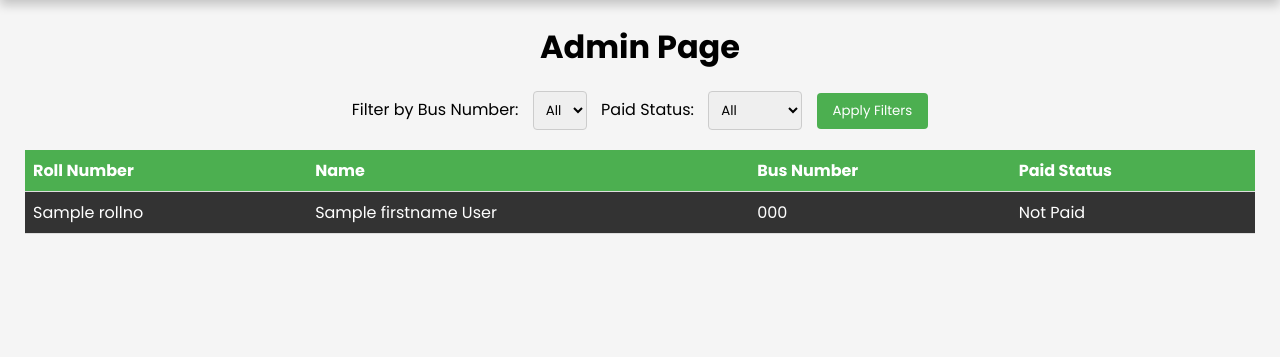
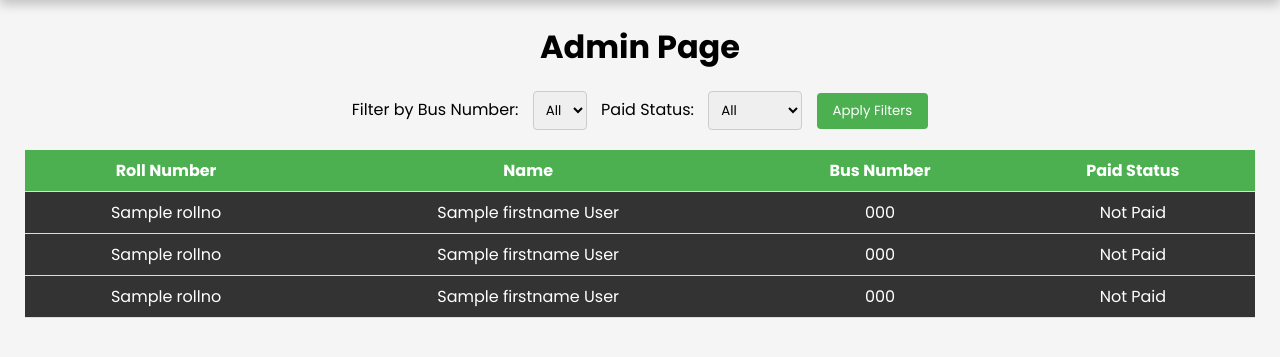
Before and after one commit to SooryaPandian/Bus-fee-Payement--Python, a Flask app: template templates/admin.html in a window 1280 px wide. Shown: the part 57-414 px from the top of the page. Run offline with Flask 3, Linux system fonts and the light colour scheme; the template is opened without the code that fills it: most values are stand-ins (such as "Sample title", 1, 10 or a date in 2020).

Commit message:
Update admin.html

```diff
--- a/templates/admin.html
+++ b/templates/admin.html
@@ -56,10 +56,11 @@
         button:hover {
             background-color: #45a049;
         }
-        .table-container
-        {
+
+        .table-container {
             padding: 0px 25px;
         }
+
         table {
             width: 100%;
             border-collapse: collapse;
@@ -68,7 +69,7 @@
 
         th, td {
             padding: 8px;
-            text-align: left;
+            text-align: center;
             border-bottom: 1px solid #ddd;
         }
 
@@ -77,18 +78,17 @@
             color: white;
         }
 
-        tr:hover {
-            background-color: #f2f2f2;
-        }
-        td{
+        tr {
             background-color: #333;
             color: white;
+            transition: background-color 0.5s, color 0.5s;
         }
-        td:hover
-        {
+
+        tr:hover {
             background-color: #ccc;
-            transition: 0.5s;
+            color: black;
         }
+
         nav {
             background-color: #333;
             overflow: hidden;
@@ -189,7 +189,7 @@
 
     <!-- Table to Display Student Data -->
     <div class="table-container">
-    <table class="table table-hover">
+        <table>
             <thead>
                 <tr>
                     <th>Roll Number</th>
@@ -208,9 +208,26 @@
                         <td>{{ "Paid" if student['stat'] else "Not Paid" }}</td>
                     </tr>
                 {% endfor %}
+                {% for student in students %}
+                    <tr>
+                        <td>{{ student['rollno'] }}</td>
+                        <td>{{ student['firstname'] }} {{ student['lastname'] }}</td>
+                        <td>{{ student['busnumber'] }}</td>
+                        <td>{{ "Paid" if student['stat'] else "Not Paid" }}</td>
+                    </tr>
+                {% endfor %}
+                {% for student in students %}
+                    <tr>
+                        <td>{{ student['rollno'] }}</td>
+                        <td>{{ student['firstname'] }} {{ student['lastname'] }}</td>
+                        <td>{{ student['busnumber'] }}</td>
+                        <td>{{ "Paid" if student['stat'] else "Not Paid" }}</td>
+                    </tr>
+                {% endfor %}
             </tbody>
         </table>
     </div>
+
     <!-- Include any necessary JavaScript files -->
     <script>
         // Add your JavaScript code here
```
Lines whose indentation alone changed are shown as unchanged.
